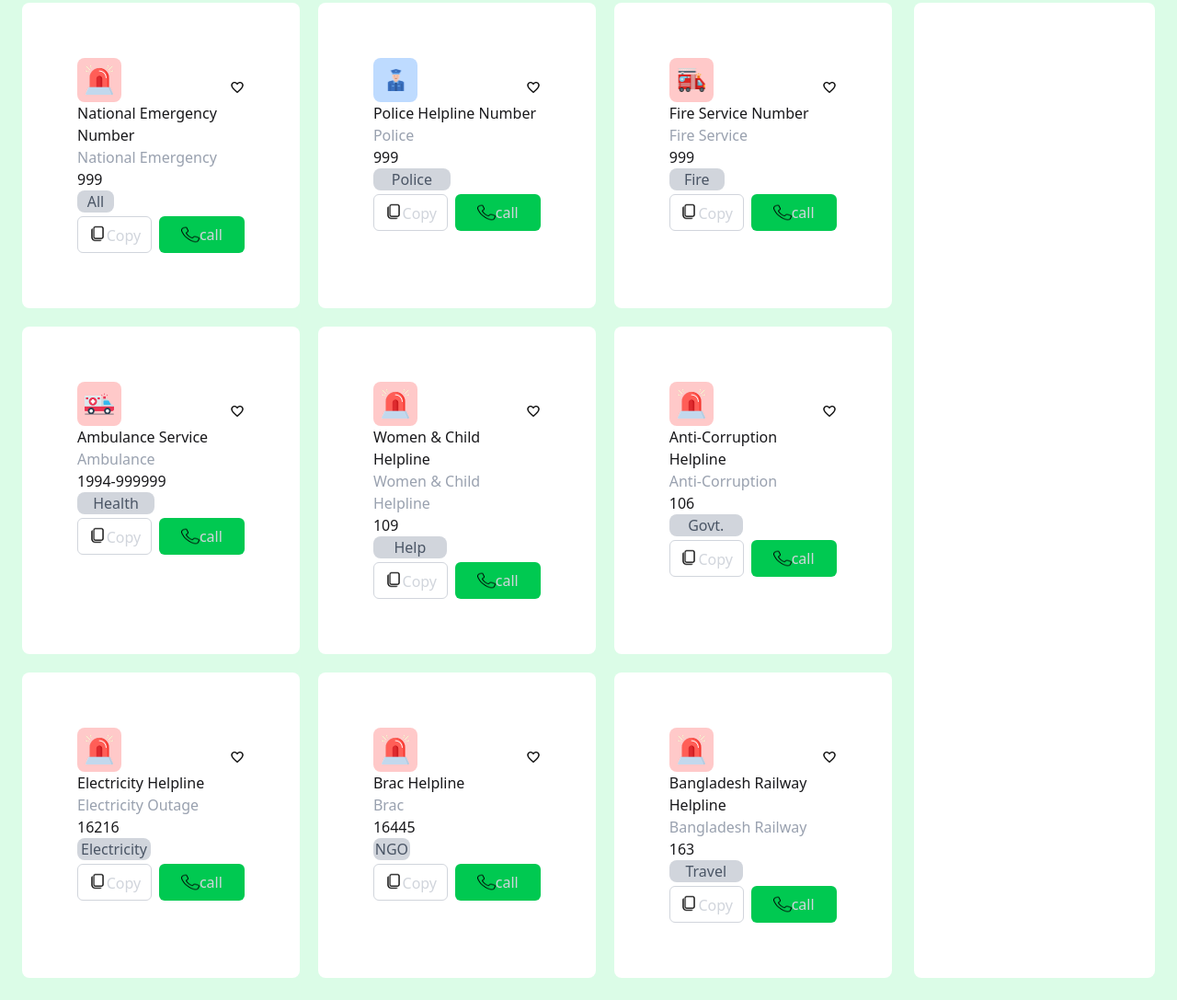
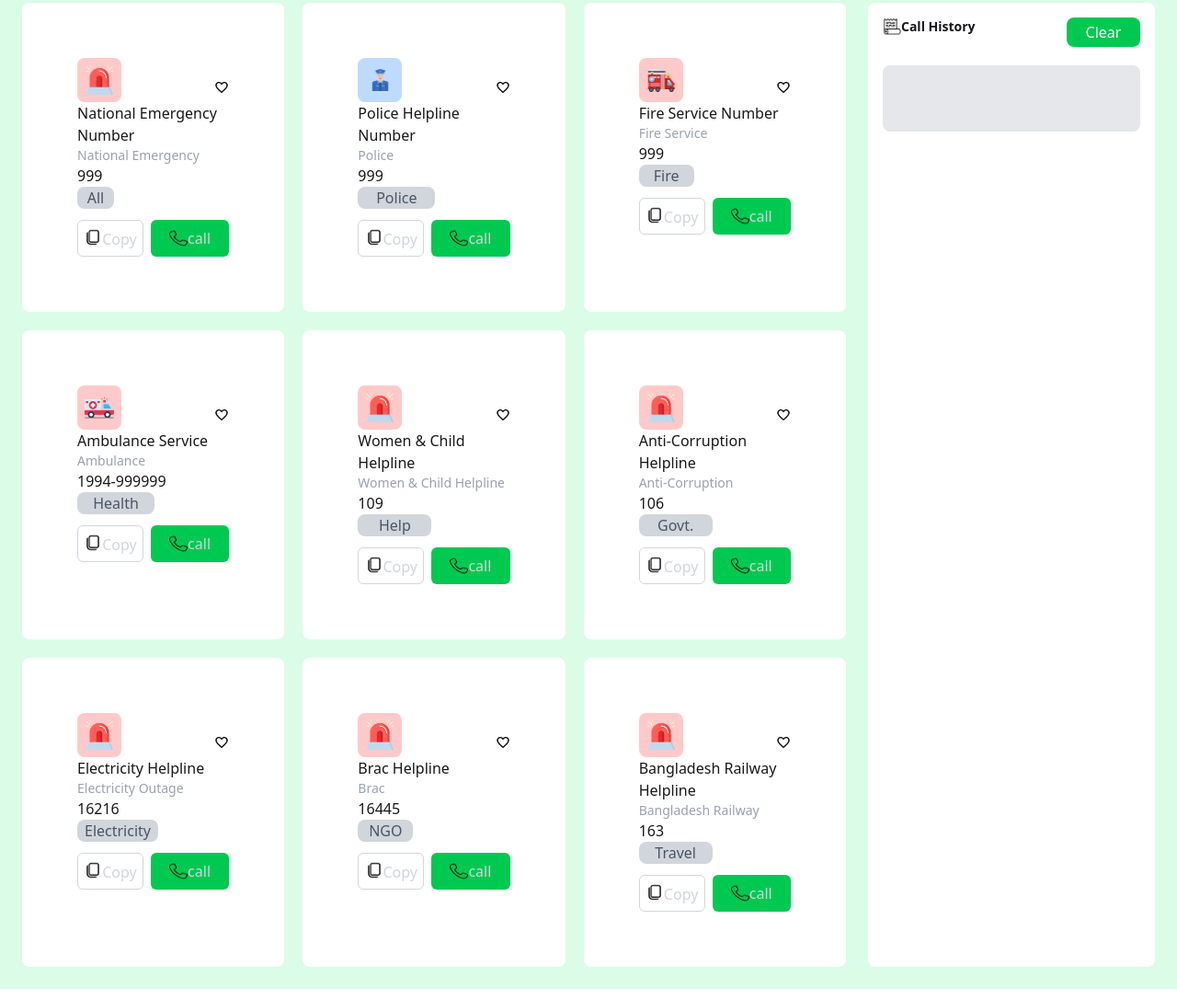
Before and after one commit to Shajia232/project4, a plain HTML site: page Emergency-hotline/index.html in a window 1280 px wide. Shown: the part 317-1404 px from the top of the page at 92% size. Drawn offline with nearby package versions, Linux system fonts and the light colour scheme.

Commit message:
added historypart

```diff
--- a/Emergency-hotline/index.html
+++ b/Emergency-hotline/index.html
@@ -28,7 +28,7 @@
         <p class="text-white text-center">Emergency Service Directory</p>
         <p class="text-white text-center">Government Emergency Services at Your Fingertip – A Project by  Government of the People’s Republic of Bangladesh</p>
     </div>
-    <div class="max-w-full h-auto bg-green-100 flex">
+    <div class="max-w-full h-auto bg-green-100 flex flex-col sm:flex-row">
     <section class="pt-8 p-6 grid grid-cols-3 gap-5">
         <div class="w-[430] h-[130] p-15 bg-white rounded-lg">
             <div class="flex justify-between">
@@ -38,10 +38,10 @@
                 <img class="w-4 h-4 mt-6" src="./assets/icons8-heart-24.png" alt="">
                 </div>
                 <p>National Emergency Number</p>
-                <p class="text-gray-400">National Emergency</p>
+                <p class="text-gray-400 text-sm">National Emergency</p>
                 <p>999</p>
                 <p class="bg-gray-300 text-gray-600 mb-1 w-10 rounded-lg text-center">All</p>
-                <div class="flex justify-center gap-2">
+                <div class="flex justify-center gap-2 mt-3">
                 <button class="w-40 h-10 border border-gray-300 text-gray-300 rounded-md flex justify-center p-2"> <img class="w-5 h-5" src="./assets/icons8-copy-50.png" alt="">Copy</button>
                 <button class="bg-green-500 w-40 h-10 flex justify-center items-center text-gray-300 p-5 rounded-md"><img class="-rotate-90 w-5 h-6" src="./assets/icons8-call-24.png" alt="">call</button>
                 </div>
@@ -54,10 +54,10 @@
                 <img class="w-4 h-4 mt-6" src="./assets/icons8-heart-24.png" alt="">
                 </div>
                 <p>Police Helpline Number</p>
-                <p class="text-gray-400">Police</p>
+                <p class="text-gray-400 text-sm">Police</p>
                 <p>999</p>
                 <p class="bg-gray-300 text-gray-600 mb-1 w-21 rounded-lg text-center">Police</p>
-                <div class="flex justify-center gap-2">
+                <div class="flex justify-center gap-2 mt-3">
                 <button class="w-40 h-10 border border-gray-300 text-gray-300 rounded-md flex justify-center p-2"> <img class="w-5 h-5" src="./assets/icons8-copy-50.png" alt="">Copy</button>
                 <button class="bg-green-500 w-40 h-10 flex justify-center items-center text-gray-300 p-5 rounded-md"><img class="-rotate-90 w-5 h-6" src="./assets/icons8-call-24.png" alt="">call</button>
                 </div>
@@ -70,10 +70,10 @@
                 <img class="w-4 h-4 mt-6" src="./assets/icons8-heart-24.png" alt="">
                 </div>
                 <p>Fire Service Number</p>
-                <p class="text-gray-400">Fire Service</p>
+                <p class="text-gray-400 text-sm">Fire Service</p>
                 <p>999</p>
                 <p class="bg-gray-300 text-gray-600 mb-1 w-15 rounded-lg text-center">Fire</p>
-                <div class="flex justify-center gap-2">
+                <div class="flex justify-center gap-2 mt-3">
                 <button class="w-40 h-10 border border-gray-300 text-gray-300 rounded-md flex justify-center p-2"> <img class="w-5 h-5" src="./assets/icons8-copy-50.png" alt="">Copy</button>
                 <button class="bg-green-500 w-40 h-10 flex justify-center items-center text-gray-300 p-5 rounded-md"><img class="-rotate-90 w-5 h-6" src="./assets/icons8-call-24.png" alt="">call</button>
                 </div>
@@ -86,10 +86,10 @@
                 <img class="w-4 h-4 mt-6" src="./assets/icons8-heart-24.png" alt="">
                 </div>
                 <p>Ambulance Service</p>
-                <p class="text-gray-400">Ambulance</p>
+                <p class="text-gray-400 text-sm">Ambulance</p>
                 <p>1994-999999</p>
                 <p class="bg-gray-300 text-gray-600 mb-1 w-21 rounded-lg text-center">Health</p>
-                <div class="flex justify-center gap-2">
+                <div class="flex justify-center gap-2 mt-3">
                 <button class="w-40 h-10 border border-gray-300 text-gray-300 rounded-md flex justify-center p-2"> <img class="w-5 h-5" src="./assets/icons8-copy-50.png" alt="">Copy</button>
                 <button class="bg-green-500 w-40 h-10 flex justify-center items-center text-gray-300 p-5 rounded-md"><img class="-rotate-90 w-5 h-6" src="./assets/icons8-call-24.png" alt="">call</button>
                 </div>
@@ -102,10 +102,10 @@
                 <img class="w-4 h-4 mt-6" src="./assets/icons8-heart-24.png" alt="">
                 </div>
                 <p>Women & Child Helpline</p>
-                <p class="text-gray-400">Women & Child Helpline</p>
+                <p class="text-gray-400 text-sm">Women & Child Helpline</p>
                 <p>109</p>
                 <p class="bg-gray-300 text-gray-600 mb-1 w-20 rounded-lg text-center">Help</p>
-                <div class="flex justify-center gap-2">
+                <div class="flex justify-center gap-2 mt-3">
                 <button class="w-40 h-10 border border-gray-300 text-gray-300 rounded-md flex justify-center p-2"> <img class="w-5 h-5" src="./assets/icons8-copy-50.png" alt="">Copy</button>
                 <button class="bg-green-500 w-40 h-10 flex justify-center items-center text-gray-300 p-5 rounded-md"><img class="-rotate-90 w-5 h-6" src="./assets/icons8-call-24.png" alt="">call</button>
                 </div>
@@ -118,10 +118,10 @@
                 <img class="w-4 h-4 mt-6" src="./assets/icons8-heart-24.png" alt="">
                 </div>
                 <p>Anti-Corruption Helpline</p>
-                <p class="text-gray-400">Anti-Corruption</p>
+                <p class="text-gray-400 text-sm">Anti-Corruption</p>
                 <p>106</p>
                 <p class="bg-gray-300 text-gray-600 mb-1 w-20 rounded-lg text-center">Govt.</p>
-                <div class="flex justify-center gap-2">
+                <div class="flex justify-center gap-2 mt-3">
                 <button class="w-40 h-10 border border-gray-300 text-gray-300 rounded-md flex justify-center p-2"> <img class="w-5 h-5" src="./assets/icons8-copy-50.png" alt="">Copy</button>
                 <button class="bg-green-500 w-40 h-10 flex justify-center items-center text-gray-300 p-5 rounded-md"><img class="-rotate-90 w-5 h-6" src="./assets/icons8-call-24.png" alt="">call</button>
                 </div>
@@ -134,10 +134,10 @@
                 <img class="w-4 h-4 mt-6" src="./assets/icons8-heart-24.png" alt="">
                 </div>
                 <p>Electricity Helpline</p>
-                <p class="text-gray-400">Electricity Outage</p>
+                <p class="text-gray-400 text-sm">Electricity Outage</p>
                 <p>16216</p>
-                <p class="bg-gray-300 text-gray-600 mb-1 w-20 rounded-lg text-center">Electricity</p>
-                <div class="flex justify-center gap-2">
+                <p class="bg-gray-300 text-gray-600 mb-1 w-22 rounded-lg text-center">Electricity</p>
+                <div class="flex justify-center gap-2 mt-3">
                 <button class="w-40 h-10 border border-gray-300 text-gray-300 rounded-md flex justify-center p-2"> <img class="w-5 h-5" src="./assets/icons8-copy-50.png" alt="">Copy</button>
                 <button class="bg-green-500 w-40 h-10 flex justify-center items-center text-gray-300 p-5 rounded-md"><img class="-rotate-90 w-5 h-6" src="./assets/icons8-call-24.png" alt="">call</button>
                 </div>
@@ -150,10 +150,10 @@
                 <img class="w-4 h-4 mt-6" src="./assets/icons8-heart-24.png" alt="">
                 </div>
                 <p>Brac Helpline</p>
-                <p class="text-gray-400">Brac</p>
+                <p class="text-gray-400 text-sm">Brac</p>
                 <p>16445</p>
-                <p class="bg-gray-300 text-gray-600 mb-1 w-10 rounded-lg text-center">NGO</p>
-                <div class="flex justify-center gap-2">
+                <p class="bg-gray-300 text-gray-600 mb-1 w-15 rounded-lg text-center">NGO</p>
+                <div class="flex justify-center gap-2 mt-3">
                 <button class="w-40 h-10 border border-gray-300 text-gray-300 rounded-md flex justify-center p-2"> <img class="w-5 h-5" src="./assets/icons8-copy-50.png" alt="">Copy</button>
                 <button class="bg-green-500 w-40 h-10 flex justify-center items-center text-gray-300 p-5 rounded-md"><img class="-rotate-90 w-5 h-6" src="./assets/icons8-call-24.png" alt="">call</button>
                 </div>
@@ -166,19 +166,29 @@
                 <img class="w-4 h-4 mt-6" src="./assets/icons8-heart-24.png" alt="">
                 </div>
                 <p>Bangladesh Railway Helpline </p>
-                <p class="text-gray-400">Bangladesh Railway</p>
+                <p class="text-gray-400 text-sm">Bangladesh Railway</p>
                 <p>163</p>
                 <p class="bg-gray-300 text-gray-600 mb-1 w-20 rounded-lg text-center">Travel</p>
-                <div class="flex justify-center gap-2">
+                <div class="flex justify-center gap-2 mt-3">
                 <button class="w-40 h-10 border border-gray-300 text-gray-300 rounded-md flex justify-center p-2"> <img class="w-5 h-5" src="./assets/icons8-copy-50.png" alt="">Copy</button>
                 <button class="bg-green-500 w-40 h-10 flex justify-center items-center text-gray-300 p-5 rounded-md"><img class="-rotate-90 w-5 h-6" src="./assets/icons8-call-24.png" alt="">call</button>
                 </div>
         </div>
 
         </section>
-        <div class="bg-white w-96 h-[350] mr-6 mt-8 mb-6 rounded-lg">
-
+        <div class="bg-white w-96 h-[350] mr-6 mt-8 mb-6 rounded-lg p-4">
+         <div class="flex justify-between">
+            <div class="flex">
+            <img class="w-5 h-5" src="./assets/icons8-activity-history-50.png" alt="">
+            <p class="text-sm font-bold">Call History</p>
+            </div>
+            <button class="bg-green-500 text-white w-20 h-8 rounded-lg">Clear</button>
+         </div>
+         <p class="w-70 h-18 bg-gray-200 rounded-lg mt-5"></p>
         </div>
     </div>
+    <script>
+
+    </script>
 </body>
 </html>
```
Also changed, not shown: Emergency-hotline/assets/icons8-activity-history-50.png (added).
